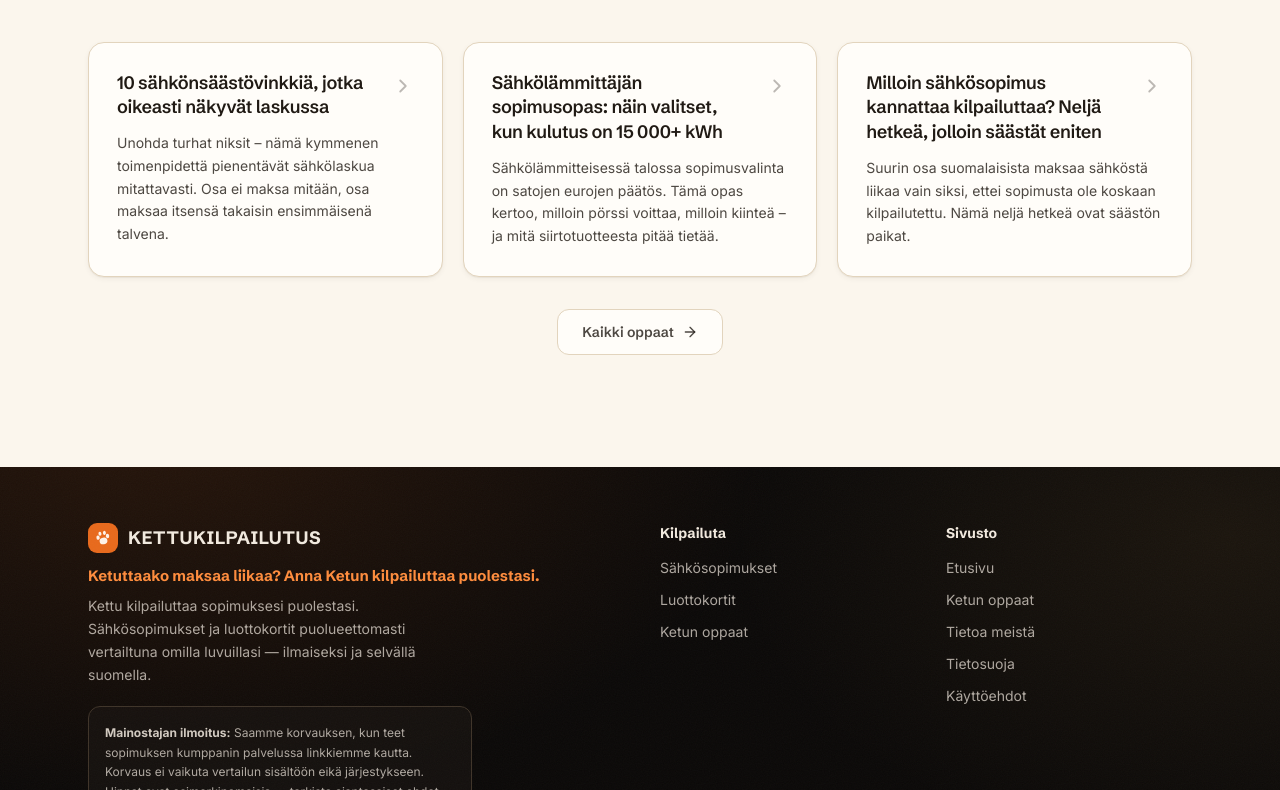
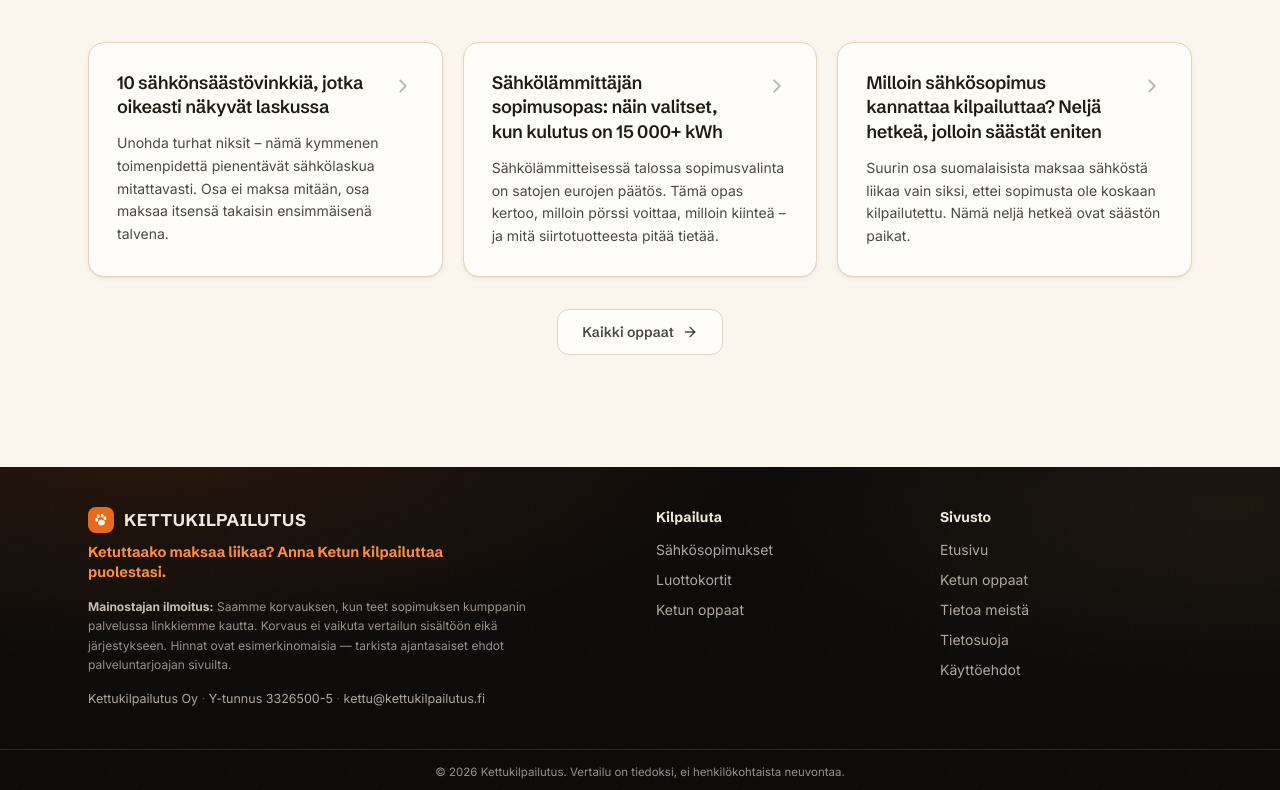
Before and after one commit to Jezzez/Kettukilpailutus.fi, a Next.js app: page / in a window 1280 px wide. Shown: the part 2010-2800 px from the top of the page. Built offline with nearby package versions, Linux system fonts and the light colour scheme.

Commit message:
Tiivista footer ja poista turhat tiedot

```diff
--- a/components/Footer.tsx
+++ b/components/Footer.tsx
@@ -19,18 +19,22 @@ export default function Footer() {
   const contextNav = onEnergy
     ? {
         title: "Sähkösopimukset",
+        /* Enintään viisi linkkiä. Aiemmin tässä oli neljä opassivua ja
+           kolme sopimussivua, mikä venytti footerin korkeutta ilman että
+           yksikään linkki sai enempää klikkejä: pitkä lista luetaan
+           yhtenä harmaana massana. */
         links: [
           ...getEnergyTopics().map((t) => ({ href: `/sahkosopimukset/${t.slug}`, label: t.h1 })),
-          ...getPlans().slice(0, 3).map((p) => ({
+          ...getPlans().slice(0, 1).map((p) => ({
             href: `/sahkosopimukset/sopimus/${p.slug}`,
             label: `${p.provider} ${p.name}`,
           })),
-        ],
+        ].slice(0, 5),
       }
     : onCards
       ? {
           title: "Luottokortit",
-          links: getCards().slice(0, 6).map((c) => ({ href: `/kortit/${c.slug}`, label: c.name })),
+          links: getCards().slice(0, 5).map((c) => ({ href: `/kortit/${c.slug}`, label: c.name })),
         }
       : {
           title: "Kilpailuta",
@@ -62,20 +66,31 @@ export default function Footer() {
     */
     <footer className="theme-dark den-surface">
       {/* `relative` nostaa sisällön den-surfacen kohinakalvon yläpuolelle. */}
-      <div className="relative mx-auto grid max-w-6xl gap-10 px-4 py-14 sm:px-6 md:grid-cols-4">
+      {/*
+        FOOTER PIDETÄÄN LYHYENÄ TARKOITUKSELLA.
+
+        Footerissa ei ansaita mitään. Jokainen rivi, joka ei ole linkki
+        eteenpäin tai lakisääteinen tieto, vain pidentää matkaa sivun
+        loppuun ja saa palvelun näyttämään raskaammalta kuin se on.
+        Tästä poistettiin sivuston yleiskuvaus (sama asia luki jo
+        iskulauseessa riviä ylempänä) ja kotipaikka (ei vaadittu tieto).
+        Mainostajan ilmoitus jäi, koska se on lakisääteinen — mutta
+        laatikon kehys ja täyte poistettiin, koska teksti erottuu
+        pienellä koolla ilmankin.
+      */}
+      <div className="relative mx-auto grid max-w-6xl gap-8 px-4 py-10 sm:px-6 md:grid-cols-4">
         <div className="md:col-span-2">
-          <p className="flex items-center gap-2.5 font-display text-lg font-bold uppercase tracking-wide text-ink">
-            <FoxMark size={30} /> Kettukilpailutus
+          <p className="flex items-center gap-2.5 font-display text-[17px] font-bold uppercase tracking-wide text-ink">
+            <FoxMark size={26} /> Kettukilpailutus
           </p>
-          <p className="mt-3 font-display text-[15px] font-bold text-accentDark">
+          <p className="mt-2.5 max-w-sm font-display text-[14.5px] font-bold leading-snug text-accentDark">
             Ketuttaako maksaa liikaa? Anna Ketun kilpailuttaa puolestasi.
           </p>
-          <p className="mt-2 max-w-sm text-sm leading-relaxed text-ink/70">{SITE.description}</p>
-          <p className="mt-5 max-w-sm rounded-xl border border-line bg-white/60 p-4 text-xs leading-relaxed text-ink/70">
-            <strong className="text-ink/85">Mainostajan ilmoitus:</strong> Saamme korvauksen, kun
-            teet sopimuksen kumppanin palvelussa linkkiemme kautta. Korvaus ei vaikuta vertailun
-            sisältöön eikä järjestykseen. Hinnat ovat esimerkinomaisia — tarkista ajantasaiset
-            ehdot palveluntarjoajan sivuilta.
+          <p className="mt-3.5 max-w-md text-[12px] leading-relaxed text-ink/60">
+            <strong className="font-bold text-ink/80">Mainostajan ilmoitus:</strong> Saamme
+            korvauksen, kun teet sopimuksen kumppanin palvelussa linkkiemme kautta. Korvaus ei
+            vaikuta vertailun sisältöön eikä järjestykseen. Hinnat ovat esimerkinomaisia — tarkista
+            ajantasaiset ehdot palveluntarjoajan sivuilta.
           </p>
 
           <OperatorDetails />
@@ -83,7 +98,7 @@ export default function Footer() {
 
         <nav aria-label={contextNav.title}>
           <p className="font-display text-sm font-bold text-ink">{contextNav.title}</p>
-          <ul className="mt-3 space-y-2">
+          <ul className="mt-2.5 space-y-1.5">
             {contextNav.links.map((l) => (
               <li key={l.href}>
                 <Link href={l.href} className="text-sm text-ink/70 transition-colors hover:text-accentDark">
@@ -96,7 +111,7 @@ export default function Footer() {
 
         <nav aria-label="Sivusto">
           <p className="font-display text-sm font-bold text-ink">Sivusto</p>
-          <ul className="mt-3 space-y-2">
+          <ul className="mt-2.5 space-y-1.5">
             {[
               ["/", "Etusivu"],
               ["/blogi", "Ketun oppaat"],
@@ -113,7 +128,7 @@ export default function Footer() {
           </ul>
         </nav>
       </div>
-      <div className="relative border-t border-ink/15 py-5 text-center text-xs text-ink/65">
+      <div className="relative border-t border-ink/15 py-3.5 text-center text-[11.5px] text-ink/60">
         © {new Date().getFullYear()} {SITE.name}. Vertailu on tiedoksi, ei henkilökohtaista neuvontaa.
       </div>
     </footer>
@@ -141,22 +156,16 @@ export default function Footer() {
  * kerätä viestejä.
  */
 function OperatorDetails() {
-  const { legalName, businessId, domicile, email } = SITE.operator;
-  const rows = [
-    legalName,
-    businessId ? `Y-tunnus ${businessId}` : "",
-    domicile,
-    email,
-  ].filter(Boolean);
+  const { legalName, businessId, email } = SITE.operator;
+  const rows = [legalName, businessId ? `Y-tunnus ${businessId}` : "", email].filter(Boolean);
 
   if (rows.length === 0) return null;
 
   return (
-    <div className="mt-5 max-w-sm">
-      <p className="font-display text-[11px] font-bold uppercase tracking-[0.16em] text-goldInk">
-        Sivuston ylläpitäjä
-      </p>
-      <p className="mt-2 text-[13px] leading-relaxed text-ink/70">
+    <div className="mt-3.5 max-w-md">
+      {/* Otsikkorivi "Sivuston ylläpitäjä" poistettiin: Y-tunnus kertoo
+          itse mitä rivi on, eikä otsikko ansainnut omaa riviväliä. */}
+      <p className="text-[12.5px] leading-relaxed text-ink/70">
         {rows.map((r, i) => (
           <span key={r}>
             {i > 0 && <span className="text-ink/30"> · </span>}
--- a/lib/data.ts
+++ b/lib/data.ts
@@ -64,8 +64,6 @@ export const SITE = {
     legalName: "Kettukilpailutus Oy",
     /** esim. "1234567-8" */
     businessId: "3326500-5",
-    /** kotipaikka tai postiosoite, esim. "Helsinki" */
-    domicile: "Järvenpää",
     /** osoite johon kävijä voi kirjoittaa, esim. "info@kettukilpailutus.fi" */
     email: "kettu@kettukilpailutus.fi",
   },
```
